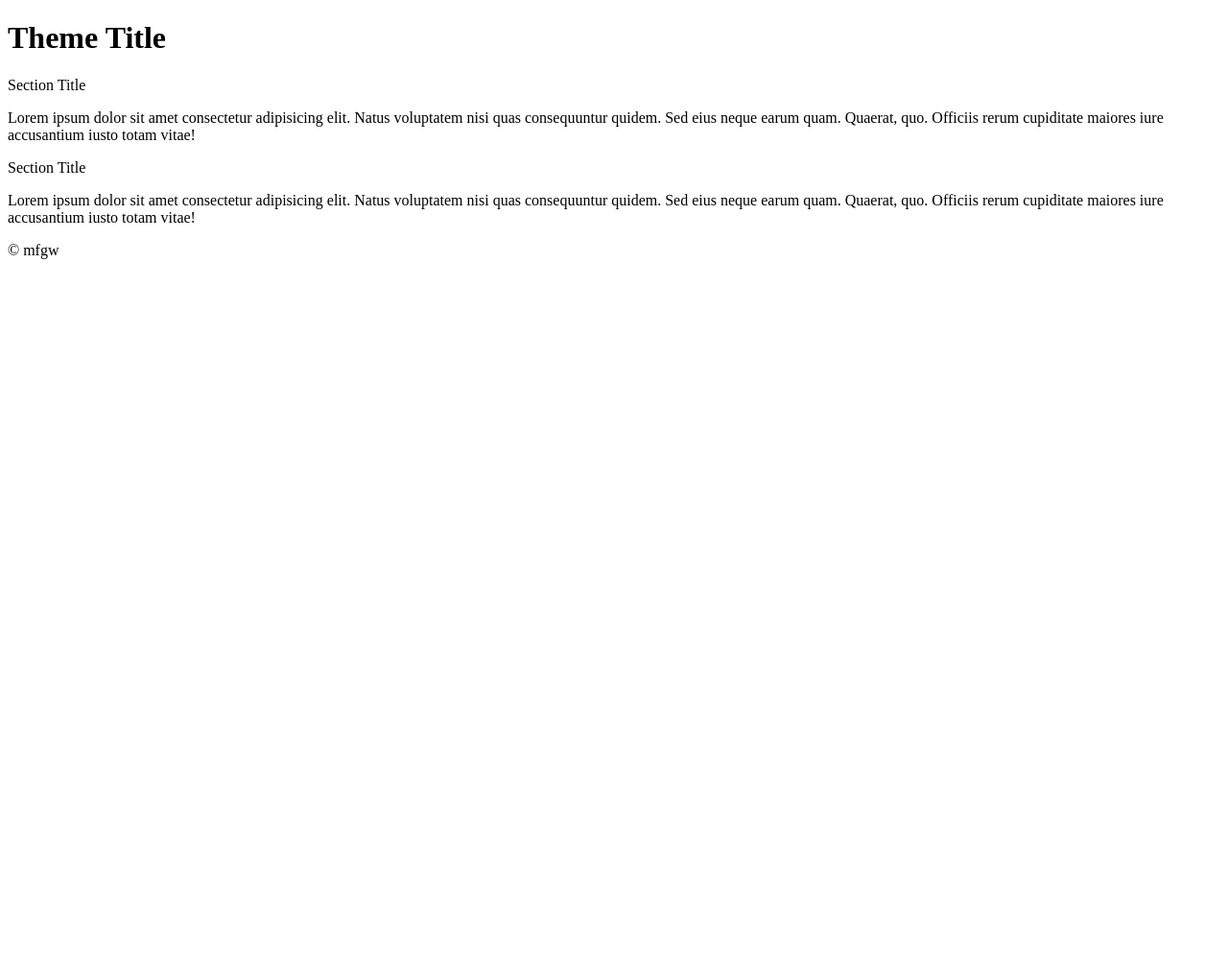
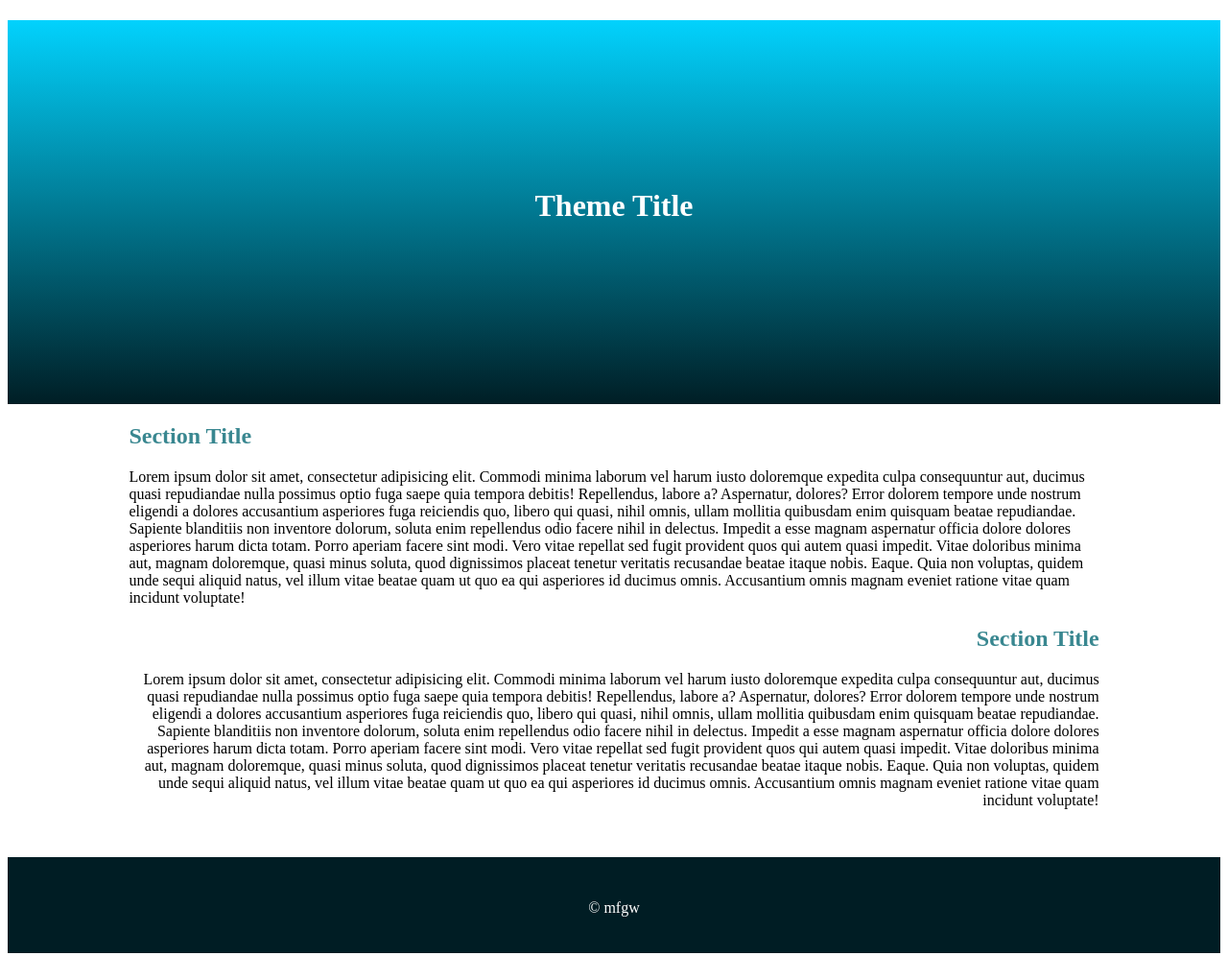
Before and after one commit to WestonTaylor/mobile-friendly-practice-day1, a plain HTML site: page index.html in a window 1280 px wide. Shown: the whole page at 96% size. Before the commit the page ends 800 px from the top, so only its background shows below. Drawn offline with Linux system fonts and the light colour scheme.

Commit message:
add: style to all text, change: add more lorem ipsum text.

```diff
--- a/index.html
+++ b/index.html
@@ -12,15 +12,26 @@
         <h1>Theme Title</h1>
     </header>
     <section id="section1">
-        <h>Section Title</h>
-        <p>Lorem ipsum dolor sit amet consectetur adipisicing elit. Natus voluptatem nisi quas consequuntur quidem. Sed eius neque earum quam. Quaerat, quo. Officiis rerum cupiditate maiores iure accusantium iusto totam vitae!</p>
+        <h2>Section Title</h2>
+        <p>Lorem ipsum dolor sit amet, consectetur adipisicing elit. Commodi minima laborum vel harum iusto doloremque expedita culpa consequuntur aut, ducimus quasi repudiandae nulla possimus optio fuga saepe quia tempora debitis!
+            Repellendus, labore a? Aspernatur, dolores? Error dolorem tempore unde nostrum eligendi a dolores accusantium asperiores fuga reiciendis quo, libero qui quasi, nihil omnis, ullam mollitia quibusdam enim quisquam beatae repudiandae.
+            Sapiente blanditiis non inventore dolorum, soluta enim repellendus odio facere nihil in delectus. Impedit a esse magnam aspernatur officia dolore dolores asperiores harum dicta totam. Porro aperiam facere sint modi.
+            Vero vitae repellat sed fugit provident quos qui autem quasi impedit. Vitae doloribus minima aut, magnam doloremque, quasi minus soluta, quod dignissimos placeat tenetur veritatis recusandae beatae itaque nobis. Eaque.
+            Quia non voluptas, quidem unde sequi aliquid natus, vel illum vitae beatae quam ut quo ea qui asperiores id ducimus omnis. Accusantium omnis magnam eveniet ratione vitae quam incidunt voluptate!
+        </p>
     </section>
     <section id="section2">
-        <h>Section Title</h>
-        <p>Lorem ipsum dolor sit amet consectetur adipisicing elit. Natus voluptatem nisi quas consequuntur quidem. Sed eius neque earum quam. Quaerat, quo. Officiis rerum cupiditate maiores iure accusantium iusto totam vitae!</p>
+        <h2>Section Title</h2>
+        <p>Lorem ipsum dolor sit amet, consectetur adipisicing elit. Commodi minima laborum vel harum iusto doloremque expedita culpa consequuntur aut, ducimus quasi repudiandae nulla possimus optio fuga saepe quia tempora debitis!
+            Repellendus, labore a? Aspernatur, dolores? Error dolorem tempore unde nostrum eligendi a dolores accusantium asperiores fuga reiciendis quo, libero qui quasi, nihil omnis, ullam mollitia quibusdam enim quisquam beatae repudiandae.
+            Sapiente blanditiis non inventore dolorum, soluta enim repellendus odio facere nihil in delectus. Impedit a esse magnam aspernatur officia dolore dolores asperiores harum dicta totam. Porro aperiam facere sint modi.
+            Vero vitae repellat sed fugit provident quos qui autem quasi impedit. Vitae doloribus minima aut, magnam doloremque, quasi minus soluta, quod dignissimos placeat tenetur veritatis recusandae beatae itaque nobis. Eaque.
+            Quia non voluptas, quidem unde sequi aliquid natus, vel illum vitae beatae quam ut quo ea qui asperiores id ducimus omnis. Accusantium omnis magnam eveniet ratione vitae quam incidunt voluptate!
+        </p>
     </section>
+    <br>
     <footer>
-        &copy; mfgw
+        <p id="copyright">&copy; mfgw</p>
     </footer>
 
 </body>
--- a/stylesheets/style.css
+++ b/stylesheets/style.css
@@ -0,0 +1,50 @@
+header {
+    position: relative;
+    box-sizing: border-box;
+    height: 400px;
+    width: 100%;
+    background: linear-gradient(to bottom, #02D2FD 0%, #001E25 100%);
+    text-align: center;
+}
+
+h1 {
+    padding-top: 175px;
+    color: white;
+}
+
+h2 {
+    color: #398790;
+}
+
+section {
+    background-color: white;
+    padding-left: 10%;
+    padding-right: 10%;
+
+}
+
+h {
+    color: #14717C;
+}
+
+#section1 {
+    text-align: left;
+}
+
+#section2 {
+    text-align: right;
+}
+
+footer {
+    position: relative;
+    box-sizing: border-box;
+    background-color: #001D24;
+    height: 100px;
+    text-align: center;
+    width: 100%;
+}
+
+#copyright {
+    color: white;
+    padding-top: 43.75px;
+}
```
